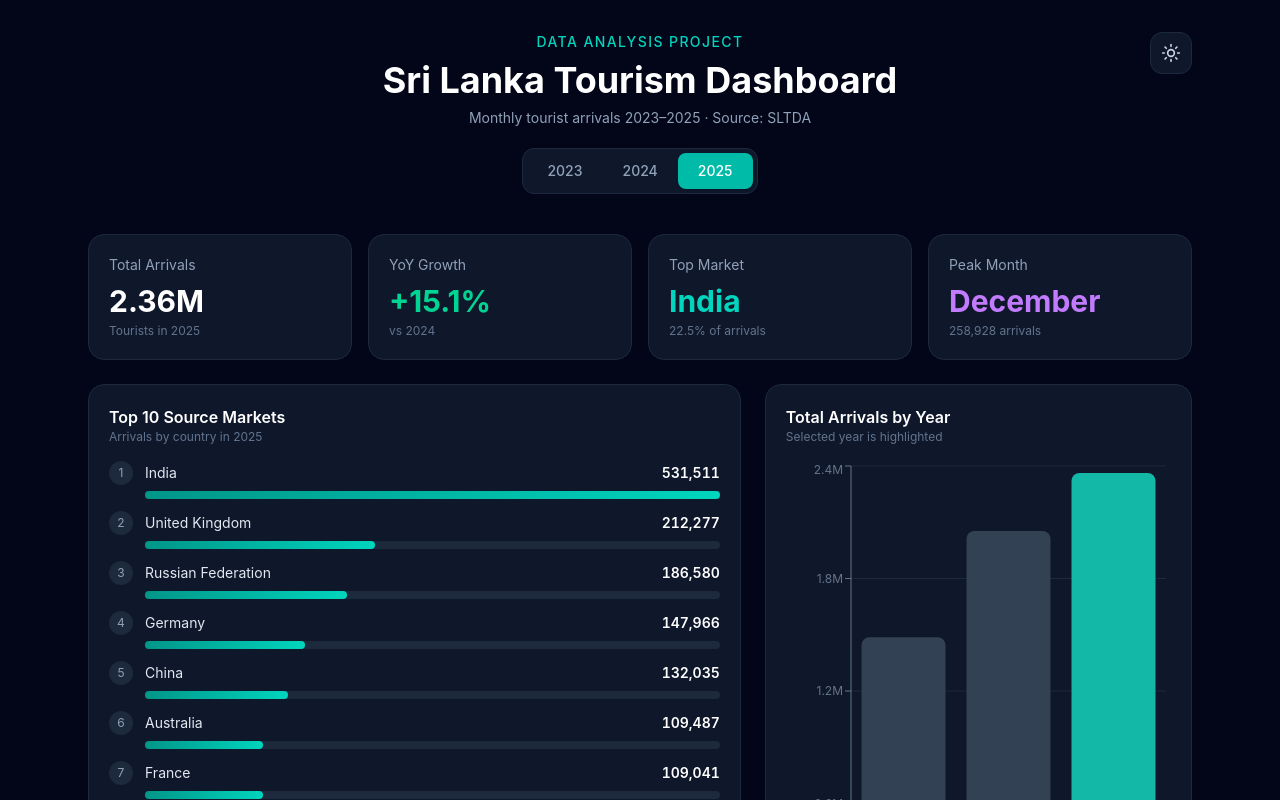
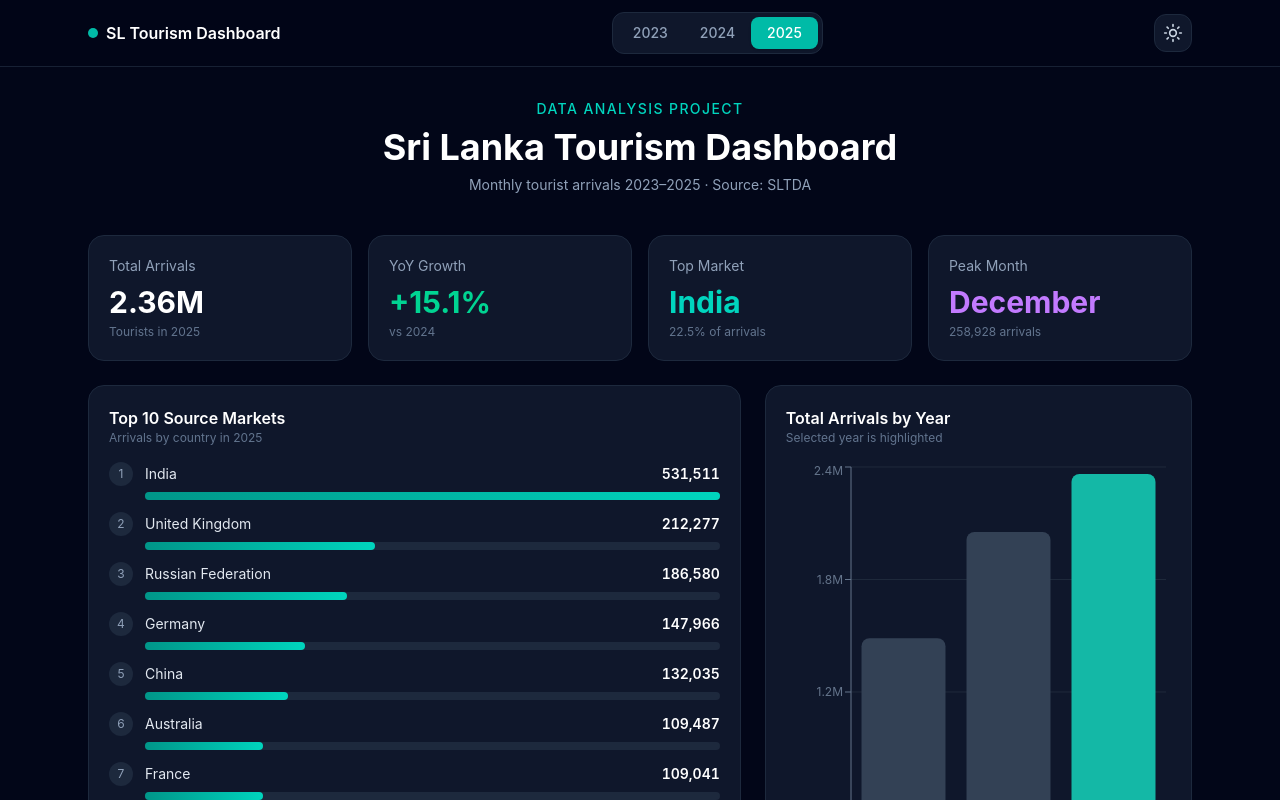
Before and after one commit to shihariAyodya/sl-tourism-dashboard, a React (Vite) app: page / in a window 1280 px wide. Shown: the top 800 px of the page. Built offline with nearby package versions, Linux system fonts and the light colour scheme.

Commit message:
Add sticky navbar

```diff
--- a/src/App.jsx
+++ b/src/App.jsx
@@ -224,39 +224,26 @@ function App() {
   // ---------- Page ----------
   return (
     <div className="min-h-screen bg-slate-50 text-slate-700 transition-colors dark:bg-slate-950 dark:text-slate-200">
-      <div className="relative mx-auto max-w-6xl px-6 py-8">
 
-        {/* Theme toggle button (top right) */}
-        <button
-          onClick={() => setTheme(isDark ? 'light' : 'dark')}
-          aria-label={isDark ? 'Switch to light mode' : 'Switch to dark mode'}
-          title={isDark ? 'Light mode' : 'Dark mode'}
-          className="absolute right-6 top-8 rounded-xl border border-slate-200 bg-white p-2.5 text-slate-600 shadow-sm transition hover:text-teal-600 dark:border-slate-800 dark:bg-slate-900 dark:text-slate-300 dark:shadow-none dark:hover:text-teal-400"
-        >
-          {isDark ? <SunIcon /> : <MoonIcon />}
-        </button>
+      {/* Sticky navbar: stays at the top while scrolling */}
+      <nav className="sticky top-0 z-50 border-b border-slate-200/80 bg-white/80 backdrop-blur-md dark:border-slate-800/80 dark:bg-slate-950/80">
+        <div className="mx-auto flex max-w-6xl items-center justify-between gap-3 px-6 py-3">
 
-        {/* Header */}
-        <header className="mb-10 flex flex-col items-center gap-5 text-center">
-          <div>
-            <p className="text-sm font-medium uppercase tracking-widest text-teal-600 dark:text-teal-400">
-              Data Analysis Project
-            </p>
-            <h1 className="mt-2 text-4xl font-bold text-slate-900 dark:text-white">
-              Sri Lanka Tourism Dashboard
-            </h1>
-            <p className="mt-2 text-sm text-slate-500 dark:text-slate-400">
-              Monthly tourist arrivals 2023–2025 · Source: SLTDA
-            </p>
+          {/* Logo / name */}
+          <div className="flex items-center gap-2">
+            <span className="h-2.5 w-2.5 rounded-full bg-teal-500" />
+            <span className="font-semibold text-slate-900 dark:text-white">
+              SL Tourism<span className="hidden sm:inline"> Dashboard</span>
+            </span>
           </div>
 
           {/* Year selector */}
-          <div className="flex rounded-xl border border-slate-200 bg-white p-1 shadow-sm dark:border-slate-800 dark:bg-slate-900 dark:shadow-none">
+          <div className="flex rounded-xl border border-slate-200 bg-white p-1 dark:border-slate-800 dark:bg-slate-900">
             {YEARS.map((y) => (
               <button
                 key={y}
                 onClick={() => setYear(y)}
-                className={`rounded-lg px-5 py-2 text-sm font-medium transition ${
+                className={`rounded-lg px-3 py-1.5 text-sm font-medium transition sm:px-4 ${
                   y === year
                     ? 'bg-teal-500 text-white shadow'
                     : 'text-slate-500 hover:text-slate-900 dark:text-slate-400 dark:hover:text-white'
@@ -266,6 +253,32 @@ function App() {
               </button>
             ))}
           </div>
+
+          {/* Theme toggle button */}
+          <button
+            onClick={() => setTheme(isDark ? 'light' : 'dark')}
+            aria-label={isDark ? 'Switch to light mode' : 'Switch to dark mode'}
+            title={isDark ? 'Light mode' : 'Dark mode'}
+            className="rounded-xl border border-slate-200 bg-white p-2 text-slate-600 transition hover:text-teal-600 dark:border-slate-800 dark:bg-slate-900 dark:text-slate-300 dark:hover:text-teal-400"
+          >
+            {isDark ? <SunIcon /> : <MoonIcon />}
+          </button>
+        </div>
+      </nav>
+
+      <div className="mx-auto max-w-6xl px-6 py-8">
+
+        {/* Header (scrolls away) */}
+        <header className="mb-10 text-center">
+          <p className="text-sm font-medium uppercase tracking-widest text-teal-600 dark:text-teal-400">
+            Data Analysis Project
+          </p>
+          <h1 className="mt-2 text-4xl font-bold text-slate-900 dark:text-white">
+            Sri Lanka Tourism Dashboard
+          </h1>
+          <p className="mt-2 text-sm text-slate-500 dark:text-slate-400">
+            Monthly tourist arrivals 2023–2025 · Source: SLTDA
+          </p>
         </header>
 
         {/* KPI cards */}
```
